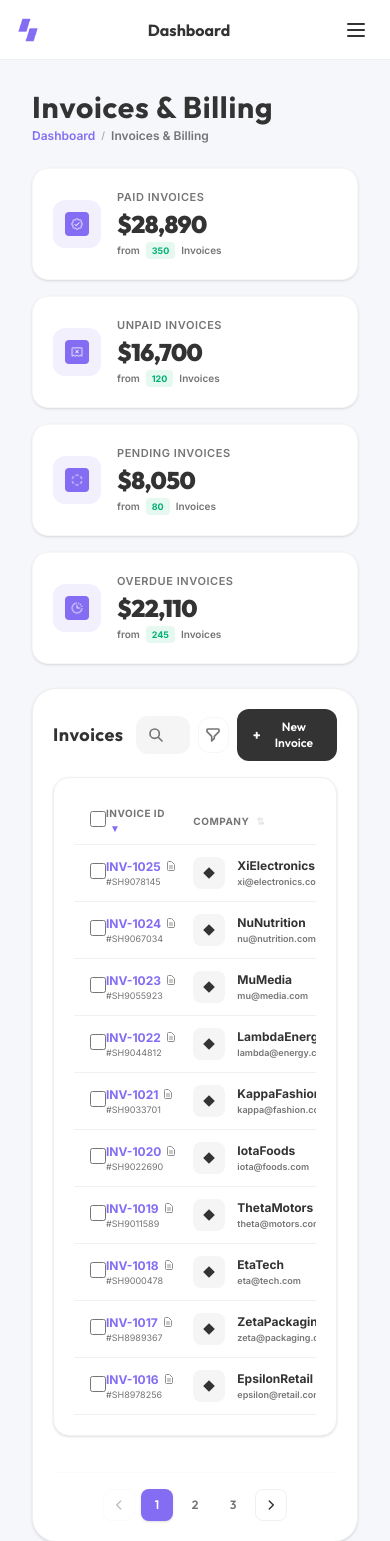
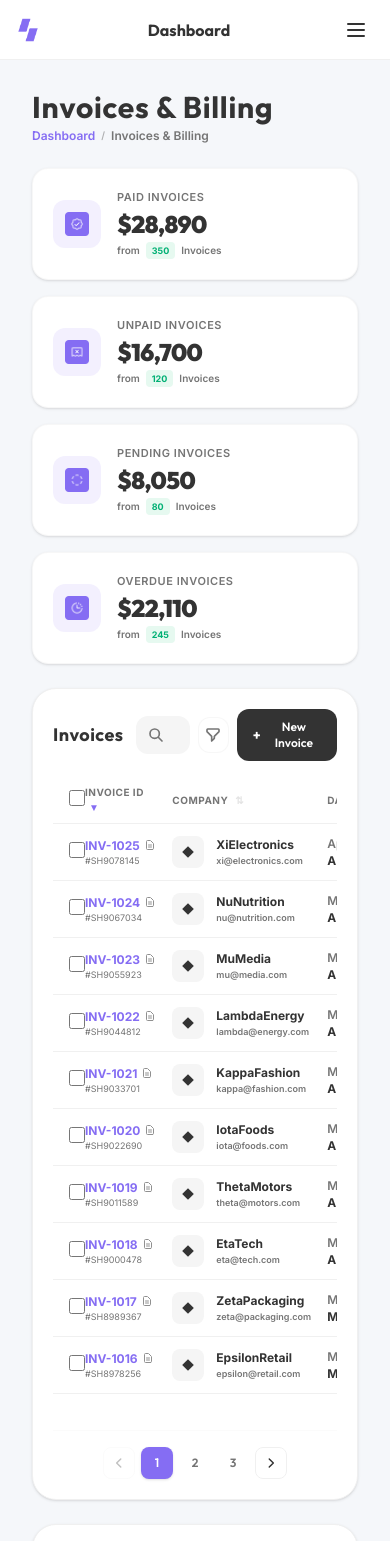
Before and after one commit to khanmahfuj34/Ship-Now, a Next.js app: page /invoices in a window 390 px wide. Shown: the top 1541 px of the page. Built offline with nearby package versions, Linux system fonts and the light colour scheme.

Commit message:
fix: resolve small screen table layout overflow in Invoices page

```diff
--- a/src/features/invoices/table/InvoiceTable.tsx
+++ b/src/features/invoices/table/InvoiceTable.tsx
@@ -47,7 +47,7 @@ export default function InvoiceTable({
 
   if (invoices.length === 0) {
     return (
-      <div className="bg-white p-10 rounded-2xl border border-gray-border shadow-sm flex flex-col items-center justify-center min-h-[340px] text-center select-none w-full">
+      <div className="p-10 flex flex-col items-center justify-center min-h-[300px] text-center select-none w-full">
         <div className="w-14 h-14 rounded-full bg-gray-light flex items-center justify-center text-gray-medium mb-3.5">
           <svg className="w-6 h-6" fill="none" viewBox="0 0 24 24" stroke="currentColor" strokeWidth={2}>
             <path strokeLinecap="round" strokeLinejoin="round" d="M9.172 16.172a4 4 0 015.656 0M9 10h.01M15 10h.01M21 12a9 9 0 11-18 0 9 9 0 0118 0z" />
@@ -64,11 +64,10 @@ export default function InvoiceTable({
   }
 
   return (
-    <div className="bg-white p-5 rounded-2xl border border-gray-border shadow-sm flex flex-col select-none w-full overflow-hidden">
-      <div className="w-full overflow-x-auto">
-        <table className="w-full text-left font-sans border-collapse">
-          <thead>
-            <tr className="border-b border-gray-border text-gray-medium font-bold text-[10px] uppercase tracking-wider h-10 select-none">
+    <div className="w-full overflow-x-auto select-none">
+      <table className="w-full text-left font-sans border-collapse">
+        <thead>
+          <tr className="border-b border-gray-border text-gray-medium font-bold text-[10px] uppercase tracking-wider h-10 select-none">
               {/* Checkbox Column */}
               <th className="w-12 pl-4 py-2 text-left">
                 <label className="inline-flex items-center cursor-pointer">
@@ -140,7 +139,6 @@ export default function InvoiceTable({
             ))}
           </tbody>
         </table>
-      </div>
     </div>
   );
 }
```
